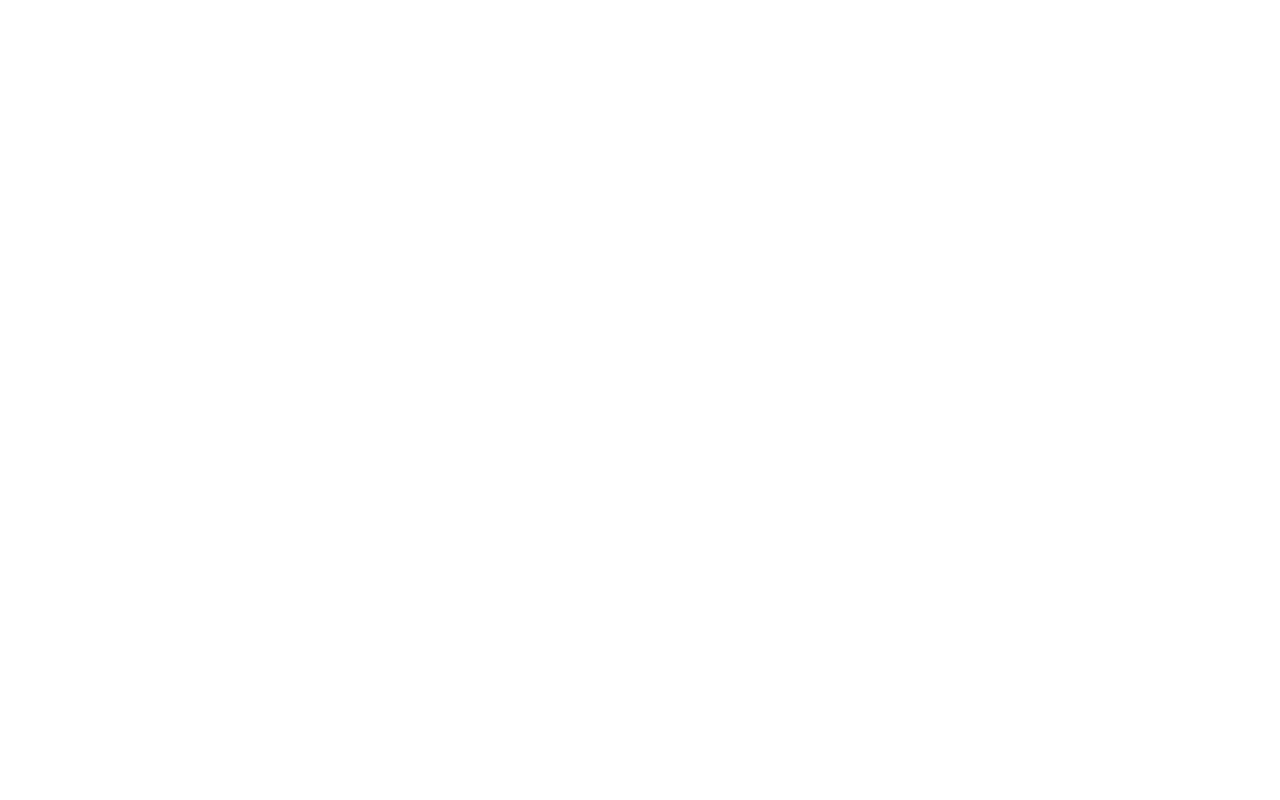
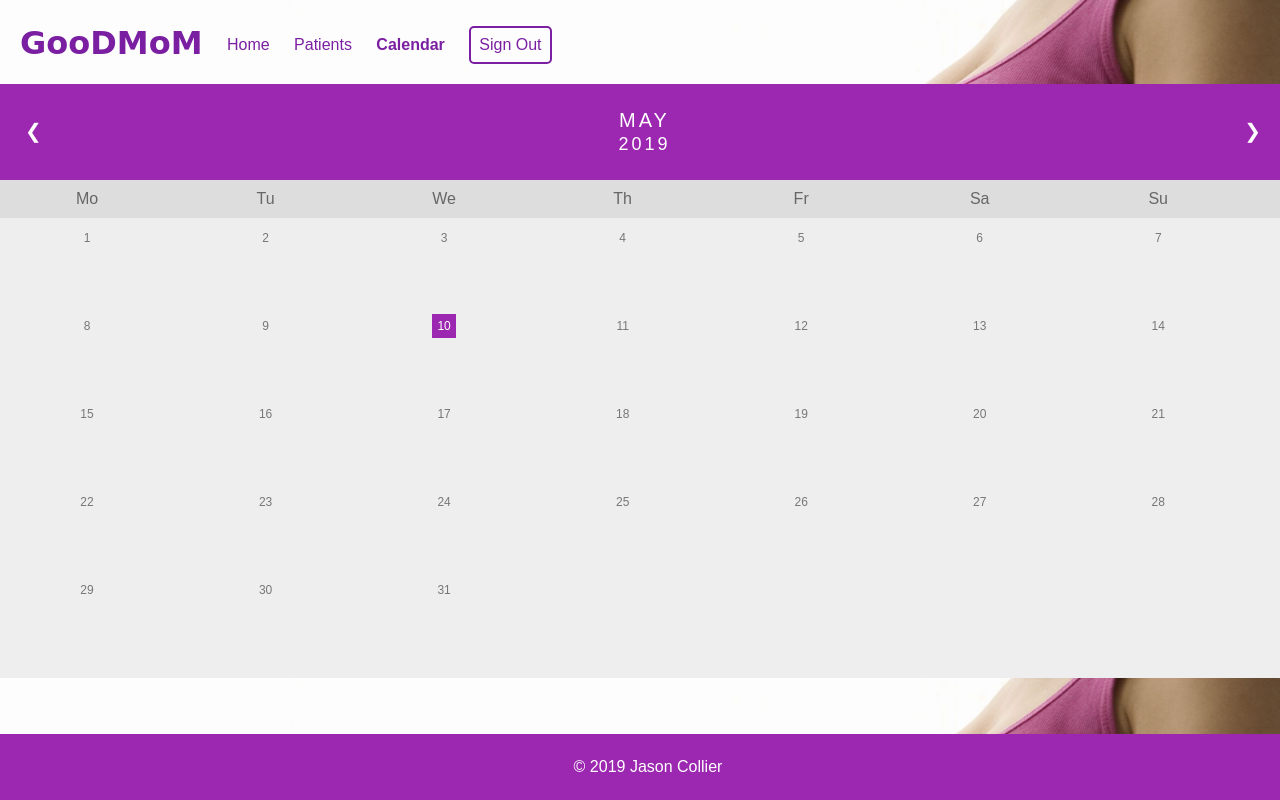
Before and after one commit to JasonLCollier/GooDMoM-web, a website: page public/calendar.html in a window 1280 px wide. Drawn offline with Linux system fonts and the light colour scheme; some packages are replaced by stand-ins of ours; no server answers.

```diff
--- a/public/calendar.html
+++ b/public/calendar.html
@@ -0,0 +1,95 @@
+<!DOCTYPE html>
+<html lang="en">
+
+<head>
+    <meta charset="UTF-8">
+    <meta name="description" content="GooDMoM Doctor Calendar">
+    <meta name="author" content="Jason Collier">
+    <meta name="viewport" content="width=device-width, initial-scale=1.0">
+
+    <title>GooDMoM</title>
+    <link rel="stylesheet" href="styles/styles.css" type="text/css">
+</head>
+
+<body>
+    <header class="nav-bar">
+        <nav>
+            <ul class="nav-list">
+                <li class="nav-list-item logo">GooDMoM</li>
+                <li class="nav-list-item"><a href="home.html">Home</a></li>
+                <li class="nav-list-item"><a href="patients.html">Patients</a></li>
+                <li class="nav-list-item-selected">Calendar</li>
+                <li id="signOut" class="nav-list-item button-item">Sign Out</li>
+            </ul>
+        </nav>
+    </header>
+
+    <section>
+        <div class="month">
+            <ul>
+                <li class="prev">&#10094;</li>
+                <li class="next">&#10095;</li>
+                <li>May<br><span>2019</span></li>
+            </ul>
+        </div>
+
+        <ul class="weekdays">
+            <li>Mo</li>
+            <li>Tu</li>
+            <li>We</li>
+            <li>Th</li>
+            <li>Fr</li>
+            <li>Sa</li>
+            <li>Su</li>
+        </ul>
+
+        <ul class="days">
+            <li>1</li>
+            <li>2</li>
+            <li>3</li>
+            <li>4</li>
+            <li>5</li>
+            <li>6</li>
+            <li>7</li>
+            <li>8</li>
+            <li>9</li>
+            <li><span class="active">10</span></li>
+            <li>11</li>
+            <li>12</li>
+            <li>13</li>
+            <li>14</li>
+            <li>15</li>
+            <li>16</li>
+            <li>17</li>
+            <li>18</li>
+            <li>19</li>
+            <li>20</li>
+            <li>21</li>
+            <li>22</li>
+            <li>23</li>
+            <li>24</li>
+            <li>25</li>
+            <li>26</li>
+            <li>27</li>
+            <li>28</li>
+            <li>29</li>
+            <li>30</li>
+            <li>31</li>
+        </ul>
+    </section>
+
+    <footer class="footer">
+        <p>© 2019 Jason Collier</p>
+    </footer>
+
+    <!-- Firebase -->
+    <script src="/__/firebase/5.9.3/firebase-app.js"></script>
+    <script src="/__/firebase/5.9.3/firebase-auth.js"></script>
+    <script src="/__/firebase/5.9.3/firebase-database.js"></script>
+    <script src="/__/firebase/init.js"></script>
+
+    <script src="scripts/calendar.js"></script>
+
+</body>
+
+</html>
--- /dev/null
+++ b/public/scripts/calendar.js
@@ -0,0 +1,38 @@
+// initialize Firebase
+initFirebaseAuth();
+
+// Shortcuts to DOM Elements.
+var signOutElement = document.getElementById('signOut');
+
+//Sign out click listener
+signOutElement.addEventListener('click', signOut);
+
+// Initiate firebase auth.
+function initFirebaseAuth() {
+    // Listen to auth state changes.
+    firebase.auth().onAuthStateChanged(authStateObserver);
+  }
+
+  // Triggers when the auth state change for instance when the user signs-in or signs-out.
+  function authStateObserver(user) {
+    if (user) { // User is signed in
+      console.log("User signed in");
+    } else { // User is signed out
+      window.open('../index.html', "_self");
+    }
+  }
+
+  function signOut() {
+    window.open('../index.html', "_self");
+    firebase.auth().signOut();
+  }
+
+  // Returns true if a user is signed-in.
+  function userSignedIn() {
+    return !!firebase.auth().currentUser;
+  }
+
+
+  function getUserName() {
+    return firebase.auth().currentUser.displayName;
+  }
--- a/public/scripts/details.js
+++ b/public/scripts/details.js
@@ -61,7 +61,7 @@
 
   // Radio button to messenger
   function openMessenger() {
-    if (detailsRBElement.checked == true) {
+    if (messengerRBElement.checked == true) {
         localStorage.setItem("patientId", getPatientId());
         window.open("../messenger.html", "_self");
     } else {
--- a/public/scripts/history.js
+++ b/public/scripts/history.js
@@ -61,7 +61,7 @@
 
   // Radio button to open messenger
   function openMessenger() {
-    if (dashboardRBElement.checked == true) {
+    if (messengerRBElement.checked == true) {
         localStorage.setItem("patientId", getPatientId());
         window.open("../messenger.html", "_self");
     } else {
@@ -81,7 +81,7 @@
 
   // Radio button to open history
   function openDashboard() {
-    if (historyRBElement.checked == true) {
+    if (dashboardRBElement.checked == true) {
         localStorage.setItem("patientId", getPatientId());
         window.open("../dashboard.html", "_self");
     } else {
--- a/public/styles/styles.css
+++ b/public/styles/styles.css
@@ -1,4 +1,4 @@
-/* General*/
+/* ------------------------------ General ------------------------------ */
 
 body {
     margin: 0;
@@ -10,7 +10,16 @@
     background-size: 100%;
 }
 
-/* Header */
+.button-item {
+    padding: 8px;
+    cursor: pointer;
+    border-style: solid;
+    border-width: 2px;
+    border-color: #7B1FA2;
+    border-radius: 5px;
+}
+
+/* ------------------------------ Header ------------------------------ */
 
 .nav-list {
     margin: 0;
@@ -39,15 +48,6 @@
     color: #7B1FA2;
 }
 
-.button-item {
-    padding: 8px;
-    cursor: pointer;
-    border-style: solid;
-    border-width: 2px;
-    border-color: #7B1FA2;
-    border-radius: 5px;
-}
-
 .logo {
     font-size: 32px;
     font-weight: bold;
@@ -56,7 +56,7 @@
     top: 4px;
 }
 
-/* Footer */
+/* ------------------------------ Footer ------------------------------ */
 
 .footer {
     margin: 0;
@@ -70,7 +70,7 @@
     text-align: center;
 }
 
-/* Home */
+/* ------------------------------ Home ------------------------------ */
 
 .center-content {
     width: 75%;
@@ -111,7 +111,7 @@
     box-shadow: gray 5px 5px 10px;
 }
 
-/* Messenger */
+/* ------------------------------ Messenger ------------------------------ */
 #messages-card-container {
     width: 75%;
     position: fixed;
@@ -189,7 +189,7 @@
     cursor: pointer;
 }
 
-/* Patients */
+/* ------------------------------ Patients ------------------------------ */
 #patients {
     width: 75%;
     position: fixed;
@@ -220,13 +220,13 @@
     text-align: center;
 }
 
-/* Patient Data */
+/* ------------------------------ Patient Data ------------------------------ */
 
 .side-navigation {
     padding: 16px;
     display: inline-block;
     background: #9C27B0;
-    height:100vh;
+    height: 80vh;
     color: white;
 }
 
@@ -296,7 +296,87 @@
     background: #9C27B0;
 }
 
-/* Adaptive screen */
+/* ------------------------------ Calendar ------------------------------ */
+/* Month header */
+.month {
+    padding: 25px 25px;
+    width: 96.8%;
+    background: #9C27B0;
+    text-align: center;
+}
+
+.month span {
+    font-size:18px;
+}
+
+/* Month list */
+.month ul {
+    list-style-type: none;
+    margin: 0;
+    padding: 0;
+}
+
+.month ul li {
+    color: white;
+    font-size: 20px;
+    text-transform: uppercase;
+    letter-spacing: 3px;
+}
+
+/* Previous button inside month header */
+.month .prev {
+    float: left;
+    padding-top: 10px;
+}
+
+/* Next button */
+.month .next {
+    float: right;
+    padding-top: 10px;
+}
+
+/* Weekdays (Mon-Sun) */
+.weekdays {
+    list-style-type: none;
+    margin: 0;
+    padding: 10px 0;
+    background-color: #ddd;
+}
+
+.weekdays li {
+    display: inline-block;
+    width: 13.6%;
+    color: #666;
+    text-align: center;
+}
+
+/* Days (1-31) */
+.days {
+    list-style-type: none;
+    padding: 10px 0;
+    background: #eee;
+    margin: 0;
+}
+
+.days li {
+    list-style-type: none;
+    display: inline-block;
+    width: 13.6%;
+    height: 10vh;
+    text-align: center;
+    margin-bottom: 5px;
+    font-size: 12px;
+    color: #777;
+}
+
+/* Highlight the "current" day */
+.days li .active {
+    padding: 5px;
+    background: #9C27B0;
+    color: white !important
+}
+
+/* ------------------------------ Adaptive screen ------------------------------ */
 @media screen and (max-width: 1100px) {
     body {
         background: #E1BEE7;
```
Also changed, not shown: public/dashboard.html (+8 -4 lines), public/scripts/dashboard.js (+41 -1 lines).
